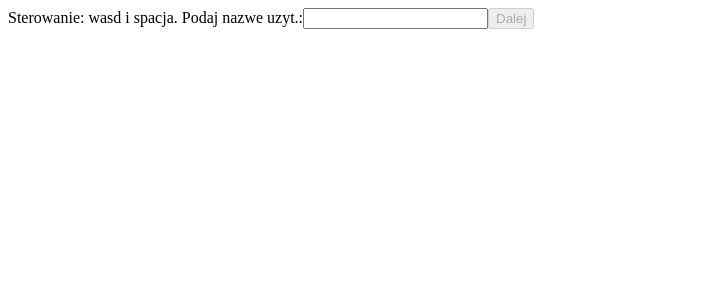
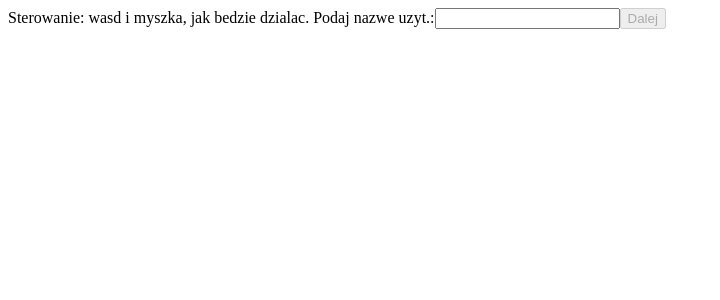
Before and after one commit to SzymonSar/Game-Test, an Angular app in the folder client/: page / in a window 1280 px wide. Shown: the top 300 px of the page, without its empty margins (0-720 px from the left). Built offline with nearby package versions, Linux system fonts and the light colour scheme.

Commit message:
no message

```diff
--- a/client/src/app/komponenty/main/main.html
+++ b/client/src/app/komponenty/main/main.html
@@ -1,5 +1,5 @@
 <form *ngIf="!user" #form="ngForm" (ngSubmit)="goNext()">
-  <label for="username">Sterowanie: wasd i spacja. Podaj nazwe uzyt.:</label>
+  <label for="username">Sterowanie: wasd i myszka, jak bedzie dzialac. Podaj nazwe uzyt.:</label>
   <input id="username" name="username" [(ngModel)]="username" required />
   <button [disabled]="!username" type="submit">Dalej</button>
 </form>
--- a/client/src/app/komponenty/main/main.ts
+++ b/client/src/app/komponenty/main/main.ts
@@ -42,7 +42,8 @@ export class Main implements OnInit{
       this.px = response.data[0].px
       this.py = response.data[0].py
       this.color = response.data[0].color
-      console.log("moje informacje "+response.data)
+      console.log("moje informacje "+response.data[0])
+      console.log("zapisane "+this.px+this.py+this.color)
     } catch (error) {
       console.log("error", error);
     }
```
